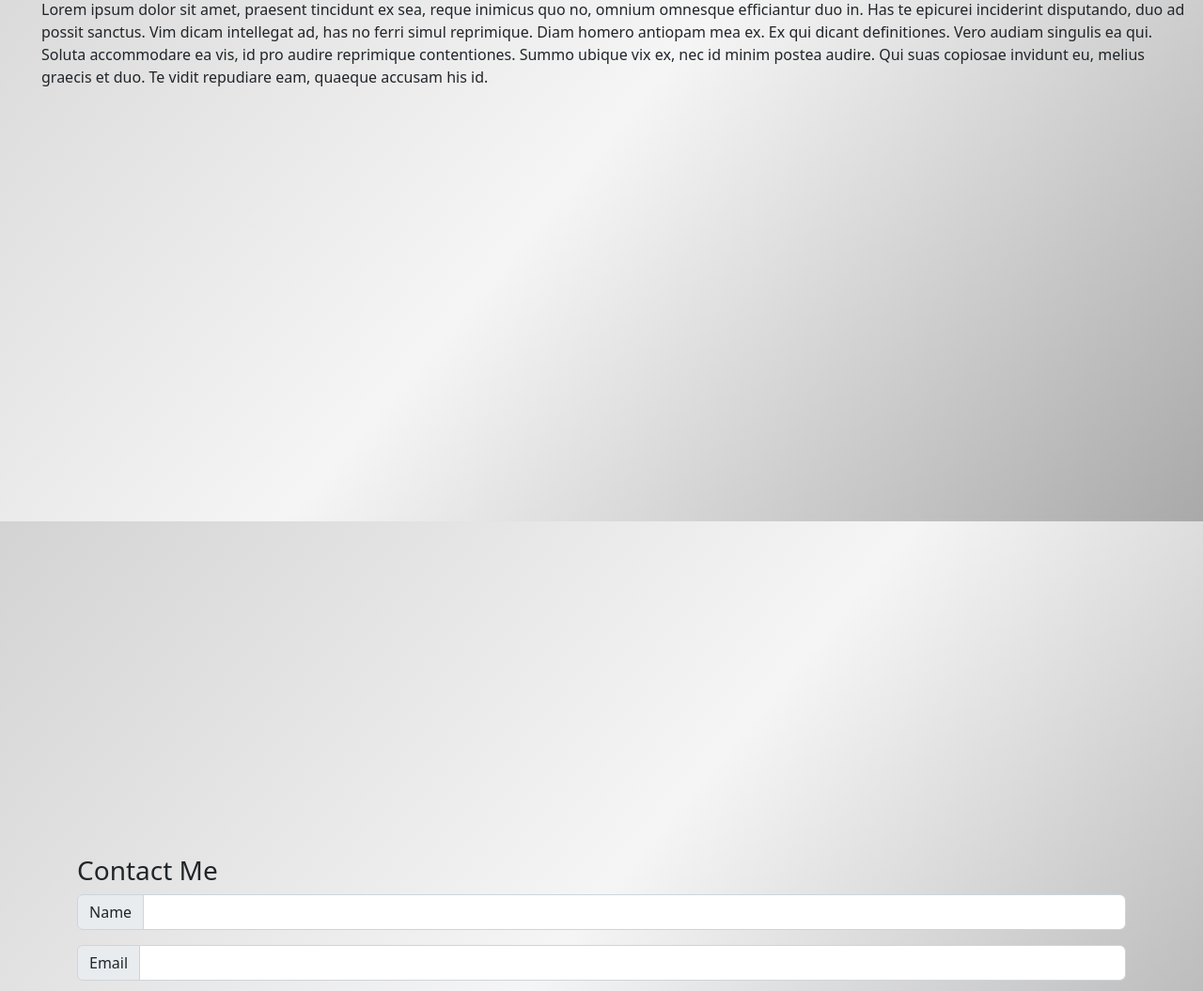
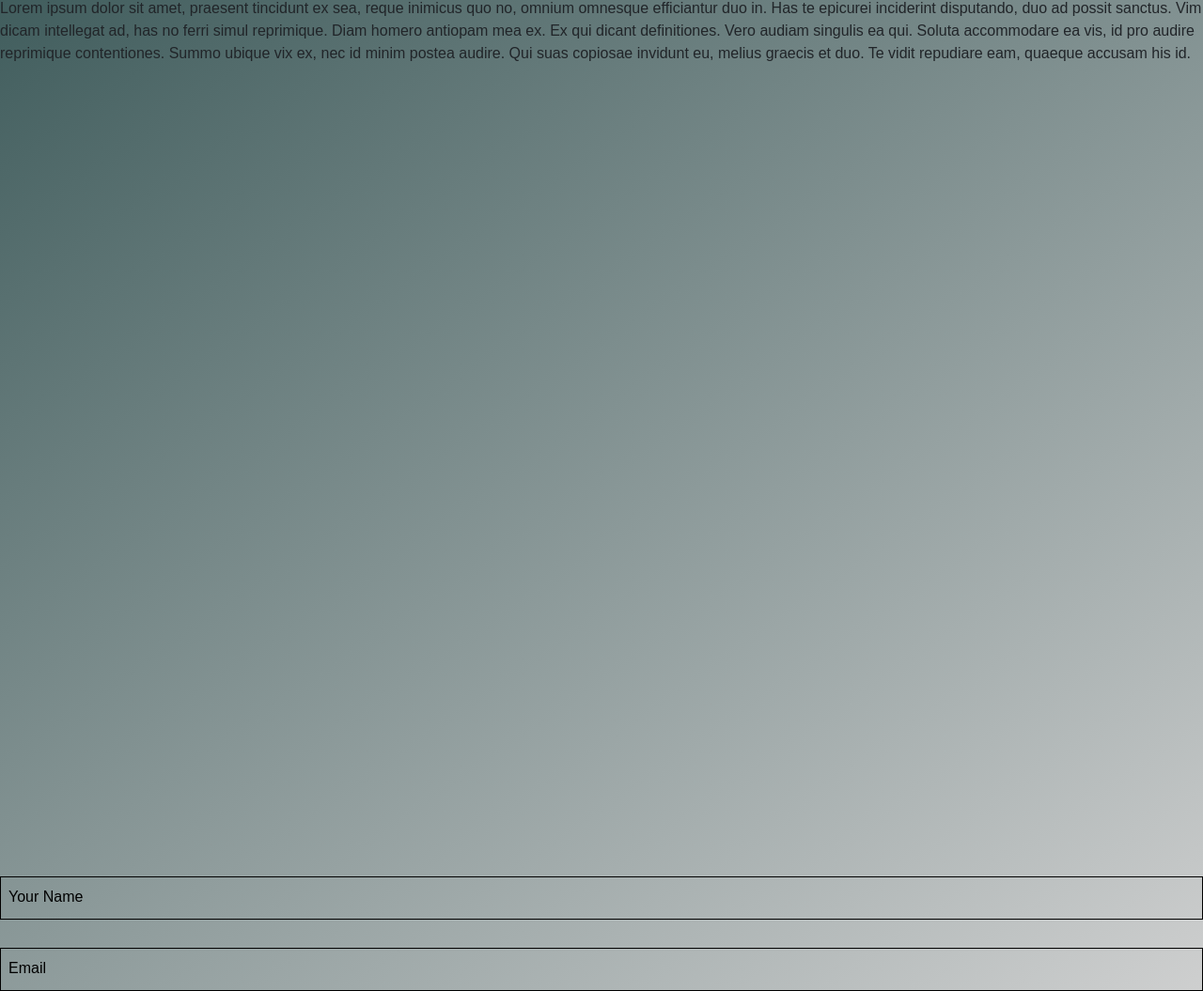
Before and after one commit to dsantos4/pwp-milestone-1, a plain HTML site: page milestone-3.html in a window 1280 px wide. Shown: the part 245-1300 px from the top of the page at 94% size. Drawn offline with nearby package versions, Linux system fonts and the light colour scheme.

Commit message:
respec contact me bar

```diff
--- a/milestone-3.css
+++ b/milestone-3.css
@@ -2,11 +2,12 @@
 body {
     font-family: 'Lato', Arial, sans-serif;
     font-size:16px;
-    background: linear-gradient(-50deg, #a9a9a9, whitesmoke, lightgray) !important;
+    background: linear-gradient(-35deg, #a9a9a9, whitesmoke, lightgray, darkslategrey);
     background-size: 400% 400%;
     animation: gradient 15s ease infinite;
     height: 100vh;
 }
+
 @keyframes pop-out-to-right {
     0% {
         background-position: 50%;
@@ -20,6 +21,33 @@ body {
         background-position: 50%;
     }
 }
+
+.
+
+.flexbox-column {
+    columns: 2 auto;
+    display: flex;
+    justify-content: center;
+}
+
+.flexbox-column-1 {
+    min-height: 200px;
+    min-width: fit-content;
+    text-align-all: left;
+
+}
+
+.flexbox-column-2 {
+    min-height: 200px;
+    min-width: fit-content;
+
+}
+
+.top-padding{
+    padding-top:30px;
+    white-space: normal;
+}
+
 
 navbar navbar-expand-lg bg-light{
     background-attachment: local;
@@ -46,3 +74,34 @@ div1 {
     float: left;
     margin-left: auto;
 }
+ *{
+     margin: 0;
+     padding: 0;
+     font-family: sans-serif;
+}
+
+ .form{
+     width: 90%;
+     max-width: 600px;
+ }
+ .input-group{
+     margin-bottom: 30px;
+ }
+ input, textarea{
+     width:100%;
+     padding: 10px;
+     outline: 0;
+     border: 1px solid black;
+     color: black;
+     background: transparent;
+     font-size: 20px;
+ }
+ label{
+     height: 100%;
+     position: absolute;
+     left: 0;
+     top: 0;
+     padding: 10px;
+     color: black;
+     cursor: text;
+ }
--- a/milestone-3.html
+++ b/milestone-3.html
@@ -31,44 +31,47 @@
         </div>
     </nav>
 </head>
+<body>
 
-<div id="div1" class="container-fluid"><h1>David Santos</h1>
-    <h3>Full-Stack Junior Web Developer-HTM,JavaScript, CSS, Json</h3>
-    <img src="file:///Users/mbaca/Desktop/Davids'%20Bootcamp/Git/my-pwp-david/public_html/documentaion/IMG_7947.jpg" alt="Horseback img"></div>
+<div class="flexbox-column">
 
-<div id="div2" class="container-fluid"><h1>About Me</h1>
-   <ul>
-    Lorem ipsum dolor sit amet, praesent tincidunt ex sea, reque inimicus quo no, omnium omnesque efficiantur duo in. Has te epicurei inciderint disputando, duo ad possit sanctus. Vim dicam intellegat ad, has no ferri simul reprimique. Diam homero antiopam mea ex.
+<div id="div1" class="flexbox-column-1"><h1>David Santos</h1>
+   <p class="content-box"><h3>Full-Stack Junior Web Developer-HTM,JavaScript, CSS, Json</h3></p>
+    <div id="div2" class="flexbox-column-2"><h1>About Me</h1>
+        <p class="content-box">
+      <p>Lorem ipsum dolor sit amet, praesent tincidunt ex sea, reque inimicus quo no, omnium omnesque efficiantur duo in. Has te epicurei inciderint disputando, duo ad possit sanctus. Vim dicam intellegat ad, has no ferri simul reprimique. Diam homero antiopam mea ex.
 
-        Ex qui dicant definitiones. Vero audiam singulis ea qui. Soluta accommodare ea vis, id pro audire reprimique contentiones. Summo ubique vix ex, nec id minim postea audire. Qui suas copiosae invidunt eu, melius graecis et duo. Te vidit repudiare eam, quaeque accusam his id.
-   </ul>
+        Ex qui dicant definitiones. Vero audiam singulis ea qui. Soluta accommodare ea vis, id pro audire reprimique contentiones. Summo ubique vix ex, nec id minim postea audire. Qui suas copiosae invidunt eu, melius graecis et duo. Te vidit repudiare eam, quaeque accusam his id.</p>
+    </div>
+        <div class="axis main-axis"></div>
+        <div class="axis cross-axis"></div>
 </div>
+</div>
+</body>
 
+<div class="d-flex flex-column justify-content-center w-100 h-100"></div>
+
+</div>
+<form>
+    <div class="input-group">
+        <input type="text" id="name" required>
+        <label for="name">Your Name</label>
+    </div>
+    <div class="input-group">
+        <input type="text" id="email" required>
+        <label for="name">Email</label>
+    </div>
+    <div class="input-group">
+        <label for="name">Message me</label>
+            <textarea id="message" rows="8"></textarea>
+            <label for="message">Your Message</label>
+        </div>
+    </div>
+    <button type="submit">Submit</button>
+</form>
+
+<footer></footer>
 <link href="https://cdn.jsdelivr.net/npm/bootstrap@5.2.2/dist/css/bootstrap.min.css" rel="stylesheet" integrity="sha384-Zenh87qX5JnK2Jl0vWa8Ck2rdkQ2Bzep5IDxbcnCeuOxjzrPF/et3URy9Bv1WTRi" crossorigin="anonymous">
 
 <script src="https://cdn.jsdelivr.net/npm/bootstrap@5.2.2/dist/js/bootstrap.bundle.min.js" integrity="sha384-OERcA2EqjJCMA+/3y+gxIOqMEjwtxJY7qPCqsdltbNJuaOe923+mo//f6V8Qbsw3" crossorigin="anonymous"></script>
-
-<div class="d-flex flex-column justify-content-center w-100 h-100"></div>
-
-
-<div id="div3" class="container">
-<h3>Contact Me</h3>
-<div class="input-group mb-3">
-    <span class="input-group-text" id="inputGroup-sizing-sm">Name</span>
-    <input type="text" class="form-control" aria-label="Sizing example input" aria-describedby="inputGroup-sizing-sm">
-</div>
-
-<div class="input-group mb-3">
-    <span class="input-group-text" id="inputGroup-sizing-default">Email</span>
-    <input type="text" class="form-control" aria-label="Sizing example input" aria-describedby="inputGroup-sizing-default">
-</div>
-
-<div class="input-group mb-3">
-    <span class="input-group-text" id="inputGroup-sizing-lg">Message Me</span>
-    <input type="text" class="form-control" aria-label="Sizing example input" aria-describedby="inputGroup-sizing-lg">
-
-</div>
-    <input type="submit" value="Submit">
-</div>
-<footer></footer>
 </html>
```
